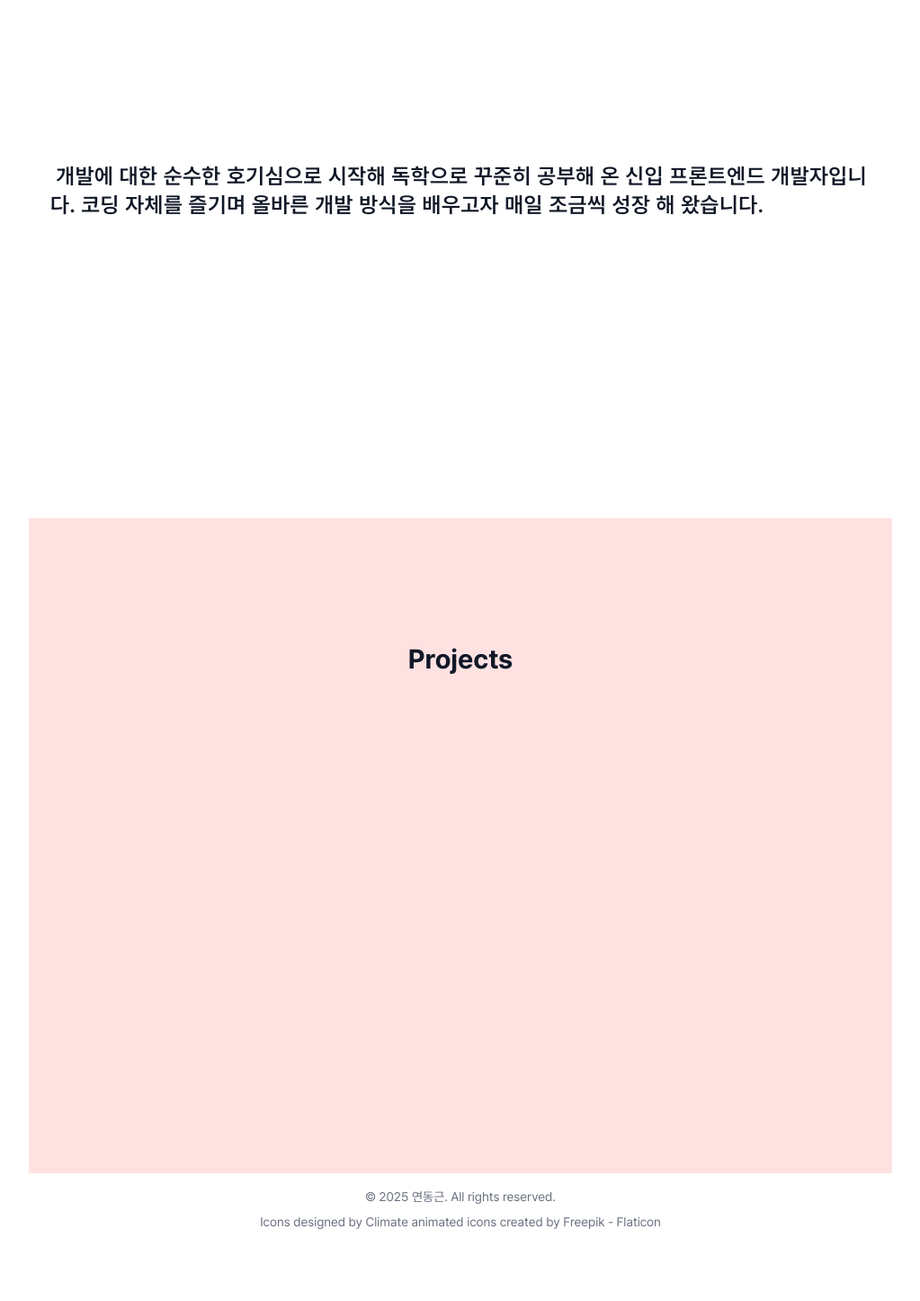
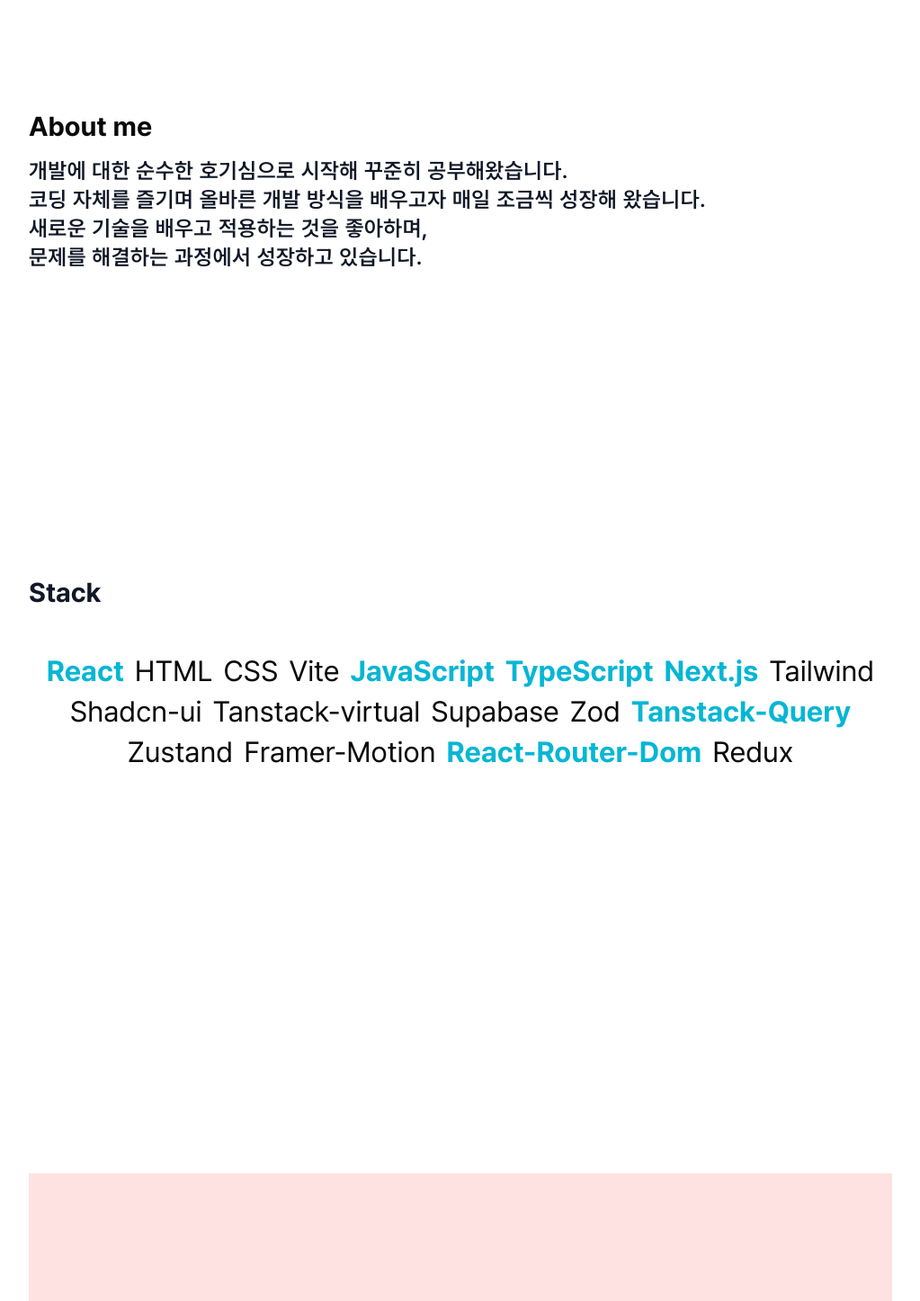
Before and after one commit to YEONDG/dglog, a Next.js app: page / in a window 1280 px wide. Shown: the part 1000-2446 px from the top of the page at 90% size, without its empty margins (128-1151 px from the left). Before the commit the page ends 2384 px from the top, so only its background shows below. Built offline with nearby package versions, Linux system fonts and the light colour scheme.

Commit message:
feat: add StackSection and FallingText components with animations

```diff
--- a/app/page.tsx
+++ b/app/page.tsx
@@ -1,6 +1,7 @@
 import { HeroHeader } from "@/components/home/hero-header";
 import { AboutMeSection } from "@/components/home/about-me-section";
 import { ProjectsNewSection } from "@/components/home/project-new-section/projects-new-section";
+import StackSection from "@/components/home/stack-section";
 
 const Home = () => {
   return (
@@ -37,6 +38,8 @@ const Home = () => {
 
       <AboutMeSection />
 
+      <StackSection />
+
       <ProjectsNewSection />
 
       {/* 블로그 섹션 */}
--- a/components/home/about-me-section.tsx
+++ b/components/home/about-me-section.tsx
@@ -2,11 +2,14 @@
 
 export const AboutMeSection = () => {
   return (
-    <section className="flex h-[calc(100vh-72px)] flex-col items-center justify-center py-6 md:py-16">
-      <p className="px-6 text-2xl font-semibold tracking-wide text-gray-900 dark:text-white">
-        &nbsp;개발에 대한 순수한 호기심으로 시작해 독학으로 꾸준히 공부해 온
-        신입 프론트엔드 개발자입니다. 코딩 자체를 즐기며 올바른 개발 방식을
-        배우고자 매일 조금씩 성장 해 왔습니다.
+    <section className="flex h-[calc(100vh-72px)] flex-col items-start justify-center py-6 md:py-16">
+      <h2 className="mb-4 text-3xl font-bold dark:text-white">About me</h2>
+      <p className="text-2xl font-semibold tracking-wide text-gray-900 dark:text-white">
+        개발에 대한 순수한 호기심으로 시작해 꾸준히 공부해왔습니다. <br />
+        코딩 자체를 즐기며 올바른 개발 방식을 배우고자 매일 조금씩 성장해
+        왔습니다. <br />
+        새로운 기술을 배우고 적용하는 것을 좋아하며, <br />
+        문제를 해결하는 과정에서 성장하고 있습니다.
       </p>
     </section>
   );
--- /dev/null
+++ b/components/home/stack-section.tsx
@@ -0,0 +1,30 @@
+"use client";
+import FallingText from "./stack-section/falling-text";
+
+const StackSection = () => {
+  return (
+    <section className="flex h-[calc(100vh-72px)] flex-col items-start justify-center py-6 md:py-16">
+      <h2 className="mb-4 text-3xl font-bold text-gray-900 dark:text-white">
+        Stack
+      </h2>
+      <FallingText
+        text={`React HTML CSS Vite JavaScript TypeScript Next.js Tailwind Shadcn-ui Tanstack-virtual Supabase Zod Tanstack-Query Zustand Framer-Motion React-Router-Dom Redux`}
+        highlightWords={[
+          "React",
+          "JavaScript",
+          "TypeScript",
+          "Next.js",
+          "Tanstack-Query",
+        ]}
+        trigger="hover"
+        backgroundColor="transparent"
+        wireframes={false}
+        gravity={0.56}
+        fontSize="2rem"
+        mouseConstraintStiffness={0.9}
+      />
+    </section>
+  );
+};
+
+export default StackSection;
--- /dev/null
+++ b/components/home/stack-section/falling-text.tsx
@@ -0,0 +1,245 @@
+import { useRef, useState, useEffect } from "react";
+import Matter from "matter-js";
+
+interface FallingTextProps {
+  text?: string;
+  highlightWords?: string[];
+  trigger?: "auto" | "scroll" | "click" | "hover";
+  backgroundColor?: string;
+  wireframes?: boolean;
+  gravity?: number;
+  mouseConstraintStiffness?: number;
+  fontSize?: string;
+}
+
+const FallingText: React.FC<FallingTextProps> = ({
+  text = "",
+  highlightWords = [],
+  trigger = "auto",
+  backgroundColor = "transparent",
+  wireframes = false,
+  gravity = 1,
+  mouseConstraintStiffness = 0.2,
+  fontSize = "1rem",
+}) => {
+  const containerRef = useRef<HTMLDivElement | null>(null);
+  const textRef = useRef<HTMLDivElement | null>(null);
+  const canvasContainerRef = useRef<HTMLDivElement | null>(null);
+
+  const [effectStarted, setEffectStarted] = useState(false);
+
+  useEffect(() => {
+    if (!textRef.current) return;
+    const words = text.split(" ");
+
+    const newHTML = words
+      .map((word) => {
+        const isHighlighted = highlightWords.some((hw) => word.startsWith(hw));
+        return `<span
+          class="inline-block mx-[2px] select-none ${
+            isHighlighted ? "text-cyan-500 font-bold" : ""
+          }"
+        >
+          ${word}
+        </span>`;
+      })
+      .join(" ");
+
+    textRef.current.innerHTML = newHTML;
+  }, [text, highlightWords]);
+
+  useEffect(() => {
+    if (trigger === "auto") {
+      setEffectStarted(true);
+      return;
+    }
+    if (trigger === "scroll" && containerRef.current) {
+      const observer = new IntersectionObserver(
+        ([entry]) => {
+          if (entry.isIntersecting) {
+            setEffectStarted(true);
+            observer.disconnect();
+          }
+        },
+        { threshold: 0.1 },
+      );
+      observer.observe(containerRef.current);
+      return () => observer.disconnect();
+    }
+  }, [trigger]);
+
+  useEffect(() => {
+    if (!effectStarted) return;
+
+    const { Engine, Render, World, Bodies, Runner, Mouse, MouseConstraint } =
+      Matter;
+
+    if (!containerRef.current || !canvasContainerRef.current) return;
+
+    const containerRect = containerRef.current.getBoundingClientRect();
+    const width = containerRect.width;
+    const height = containerRect.height;
+
+    if (width <= 0 || height <= 0) return;
+
+    const engine = Engine.create();
+    engine.world.gravity.y = gravity;
+
+    const render = Render.create({
+      element: canvasContainerRef.current,
+      engine,
+      options: {
+        width,
+        height,
+        background: backgroundColor,
+        wireframes,
+      },
+    });
+
+    const boundaryOptions = {
+      isStatic: true,
+      render: { fillStyle: "transparent" },
+    };
+    const floor = Bodies.rectangle(
+      width / 2,
+      height + 25,
+      width,
+      50,
+      boundaryOptions,
+    );
+    const leftWall = Bodies.rectangle(
+      -25,
+      height / 2,
+      50,
+      height,
+      boundaryOptions,
+    );
+    const rightWall = Bodies.rectangle(
+      width + 25,
+      height / 2,
+      50,
+      height,
+      boundaryOptions,
+    );
+    const ceiling = Bodies.rectangle(
+      width / 2,
+      -25,
+      width,
+      50,
+      boundaryOptions,
+    );
+
+    if (!textRef.current) return;
+    const wordSpans = textRef.current.querySelectorAll("span");
+    const wordBodies = [...wordSpans].map((elem) => {
+      const rect = elem.getBoundingClientRect();
+
+      const x = rect.left - containerRect.left + rect.width / 2;
+      const y = rect.top - containerRect.top + rect.height / 2;
+
+      const body = Bodies.rectangle(x, y, rect.width, rect.height, {
+        render: { fillStyle: "transparent" },
+        restitution: 0.8,
+        frictionAir: 0.01,
+        friction: 0.2,
+      });
+      Matter.Body.setVelocity(body, {
+        x: (Math.random() - 0.5) * 5,
+        y: 0,
+      });
+      Matter.Body.setAngularVelocity(body, (Math.random() - 0.5) * 0.05);
+
+      return { elem, body };
+    });
+
+    wordBodies.forEach(({ elem, body }) => {
+      elem.style.position = "absolute";
+      elem.style.left = `${
+        body.position.x - body.bounds.max.x + body.bounds.min.x / 2
+      }px`;
+      elem.style.top = `${
+        body.position.y - body.bounds.max.y + body.bounds.min.y / 2
+      }px`;
+      elem.style.transform = "none";
+    });
+
+    const mouse = Mouse.create(containerRef.current);
+    const mouseConstraint = MouseConstraint.create(engine, {
+      mouse,
+      constraint: {
+        stiffness: mouseConstraintStiffness,
+        render: { visible: false },
+      },
+    });
+    render.mouse = mouse;
+
+    World.add(engine.world, [
+      floor,
+      leftWall,
+      rightWall,
+      ceiling,
+      mouseConstraint,
+      ...wordBodies.map((wb) => wb.body),
+    ]);
+
+    const runner = Runner.create();
+    Runner.run(runner, engine);
+    Render.run(render);
+
+    const updateLoop = () => {
+      wordBodies.forEach(({ body, elem }) => {
+        const { x, y } = body.position;
+        elem.style.left = `${x}px`;
+        elem.style.top = `${y}px`;
+        elem.style.transform = `translate(-50%, -50%) rotate(${body.angle}rad)`;
+      });
+      Matter.Engine.update(engine);
+      requestAnimationFrame(updateLoop);
+    };
+    updateLoop();
+
+    return () => {
+      Render.stop(render);
+      Runner.stop(runner);
+      if (render.canvas && canvasContainerRef.current) {
+        canvasContainerRef.current.removeChild(render.canvas);
+      }
+      World.clear(engine.world, false);
+      Engine.clear(engine);
+    };
+  }, [
+    effectStarted,
+    gravity,
+    wireframes,
+    backgroundColor,
+    mouseConstraintStiffness,
+  ]);
+
+  const handleTrigger = () => {
+    if (!effectStarted && (trigger === "click" || trigger === "hover")) {
+      setEffectStarted(true);
+    }
+  };
+
+  return (
+    <div
+      ref={containerRef}
+      className="relative z-[1] h-full w-full cursor-pointer overflow-hidden pt-8 text-center"
+      onClick={trigger === "click" ? handleTrigger : undefined}
+      onMouseOver={trigger === "hover" ? handleTrigger : undefined}
+    >
+      <div
+        ref={textRef}
+        className="inline-block"
+        style={{
+          fontSize,
+          lineHeight: 1.4,
+        }}
+      />
+
+      <div className="absolute left-0 top-0 z-0" ref={canvasContainerRef} />
+    </div>
+  );
+};
+
+export default FallingText;
--- a/package.json
+++ b/package.json
@@ -46,6 +46,7 @@
     "framer-motion": "^12.4.7",
     "gray-matter": "^4.0.3",
     "lucide-react": "^0.475.0",
+    "matter-js": "^0.20.0",
     "mime": "^4.0.7",
     "next": "15.2.4",
     "next-mdx-remote": "^5.0.0",
@@ -72,6 +73,7 @@
     "@testing-library/user-event": "^14.6.1",
     "@types/bcrypt": "^5.0.2",
     "@types/jest": "^29.5.14",
+    "@types/matter-js": "^0.19.8",
     "@types/node": "^20.17.41",
     "@types/react": "^19",
     "@types/react-dom": "^19",
```
Also changed, not shown: 1 other file (tests, documents, lock files or other folders).
